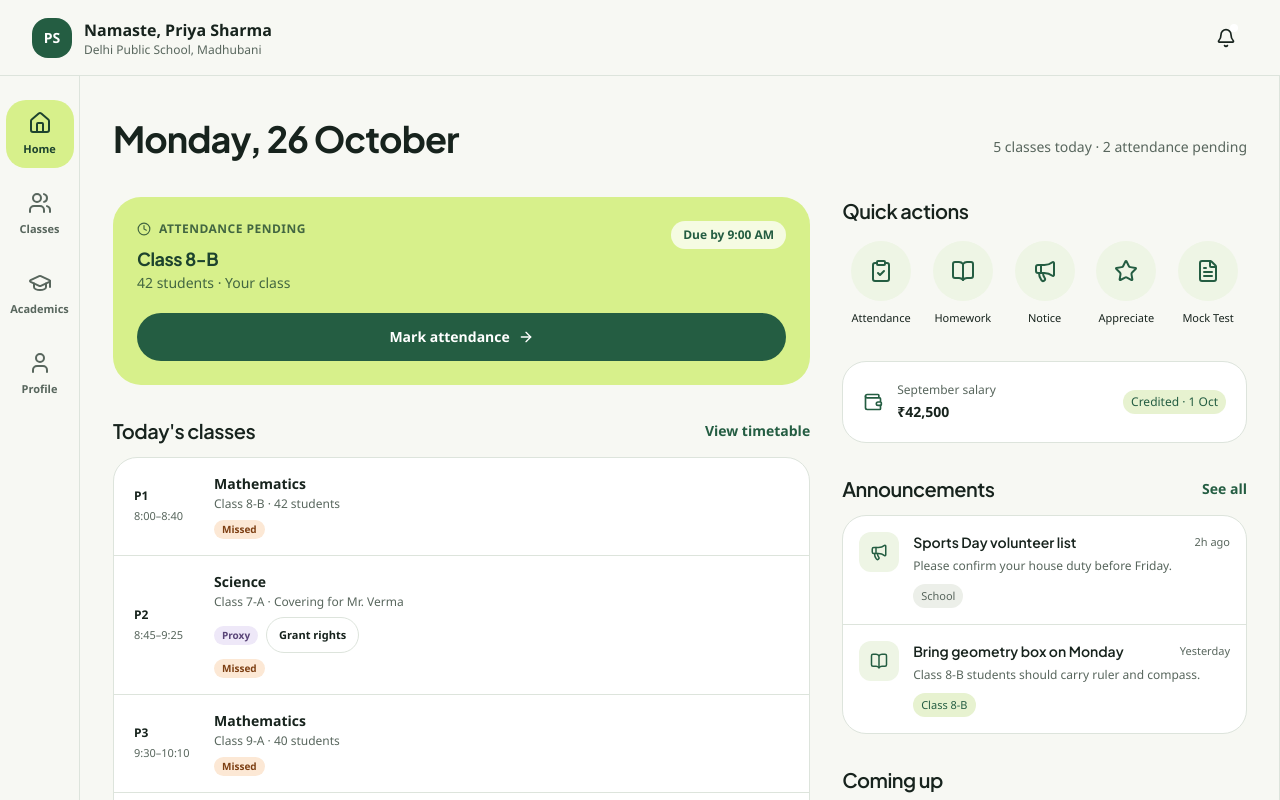
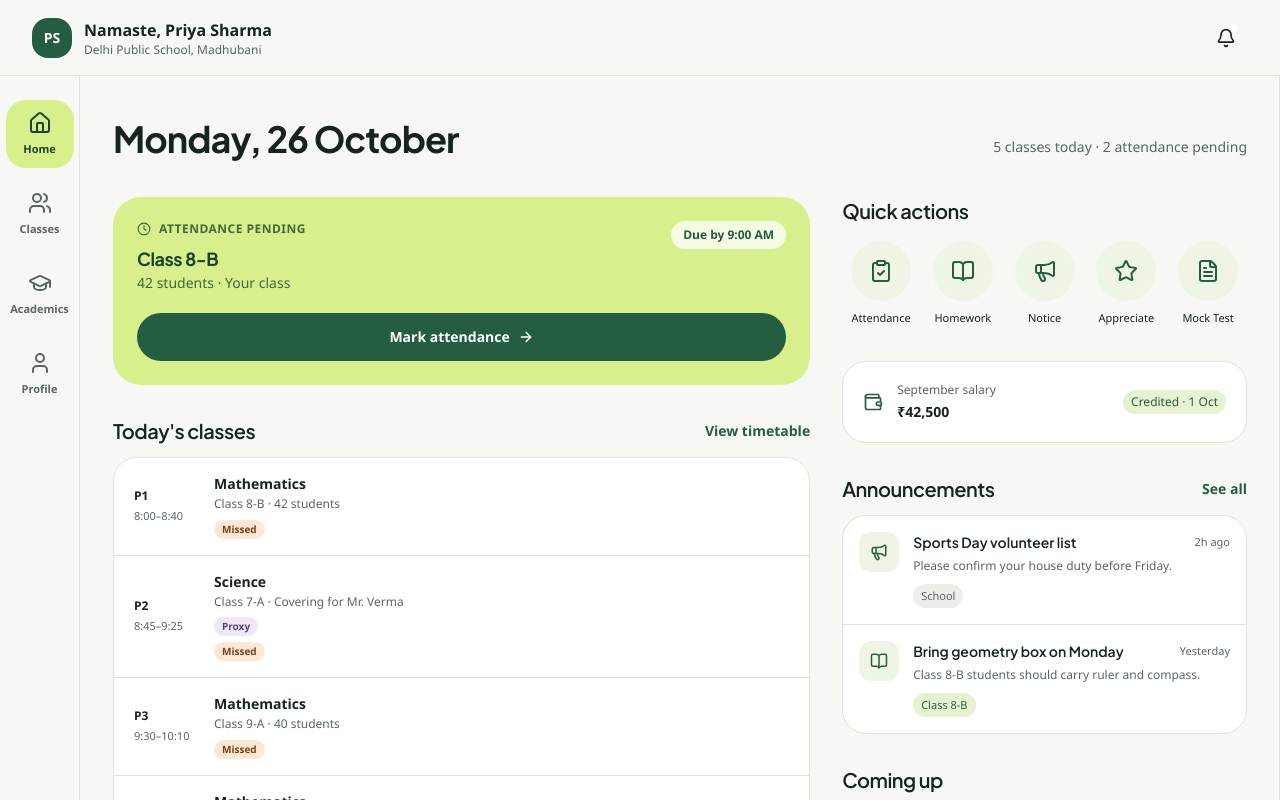
Before and after one commit to koolabhinay07/Hawk, a React (Vite) app: page / in a window 1280 px wide. Shown: the top 800 px of the page. Built offline with nearby package versions, Linux system fonts and the light colour scheme; a web font is replaced by a local one.

Commit message:
Update Screen1.tsx

```diff
--- a/src/Screen1.tsx
+++ b/src/Screen1.tsx
@@ -65,7 +65,7 @@ export default function Screen1() {
     }
   });
   const [attendanceRecords, setAttendanceRecords] = useState<Record<string, AttendanceRecord>>(loadAttendanceRecords);
-  const [proxyAttendanceRights, setProxyAttendanceRights] = useState(() => {
+  const [proxyAttendanceRights] = useState(() => {
     try {
       return window.localStorage.getItem("hawk-proxy-attendance-rights") === "true";
     } catch {
@@ -133,14 +133,6 @@ export default function Screen1() {
       // Attendance counts remain available for this session if browser storage is unavailable.
     }
   }, [attendanceRecords]);
-
-  useEffect(() => {
-    try {
-      window.localStorage.setItem("hawk-proxy-attendance-rights", String(proxyAttendanceRights));
-    } catch {
-      // Proxy rights remain available for this session if browser storage is unavailable.
-    }
-  }, [proxyAttendanceRights]);
 
   useEffect(() => {
     const dialog = attendanceDialogRef.current;
@@ -271,16 +263,6 @@ export default function Screen1() {
                           {p.isProxy && (
                             <div className="mt-1.5 flex flex-wrap items-center gap-2">
                               <span className="inline-flex rounded-full bg-secondary px-2 py-0.5 text-[10px] font-semibold text-secondary-foreground">Proxy</span>
-                              <button
-                                type="button"
-                                role="switch"
-                                aria-checked={proxyAttendanceRights}
-                                aria-label={`${proxyAttendanceRights ? "Revoke" : "Grant"} attendance rights for ${p.period} proxy period`}
-                                onClick={() => setProxyAttendanceRights((enabled) => !enabled)}
-                                className="min-h-9 rounded-full border border-border bg-card px-3 text-[11px] font-semibold text-foreground hover:bg-muted focus-visible:outline-offset-2"
-                              >
-                                {proxyAttendanceRights ? "Revoke rights" : "Grant rights"}
-                              </button>
                             </div>
                           )}
                           {periodState === "running" && !attendance && canMarkAttendance && (
```
